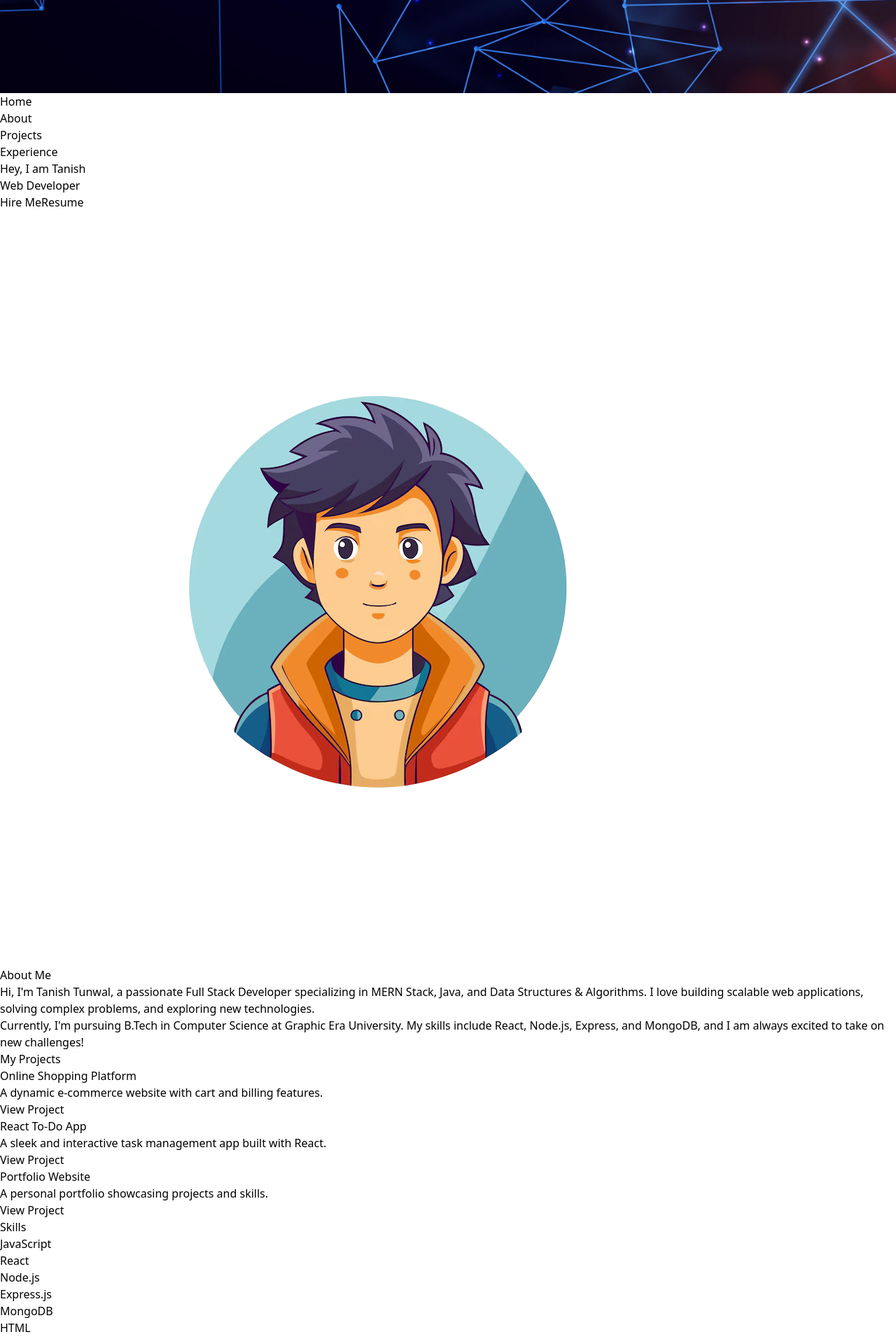
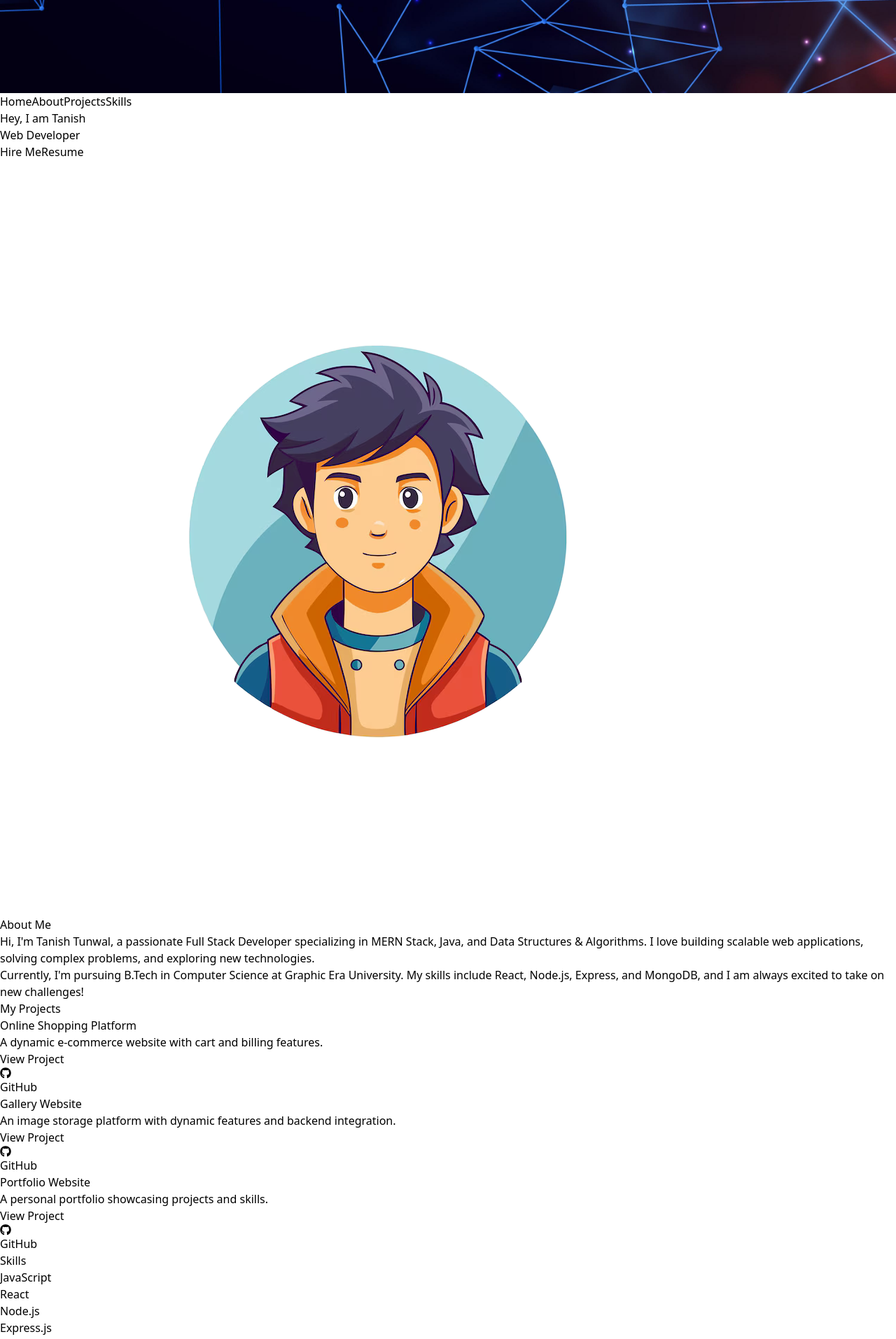
Before and after one commit to TanishTunwal/MyPortfolio, a React (Vite) app: page / in a window 1280 px wide. Shown: the part 720-2633 px from the top of the page at 70% size. Built offline with nearby package versions, Linux system fonts and the light colour scheme.

Commit message:
made some components changes

```diff
--- a/package.json
+++ b/package.json
@@ -16,6 +16,7 @@
     "framer-motion": "^12.4.2",
     "react": "^18.3.1",
     "react-dom": "^18.3.1",
+    "react-icons": "^5.4.0",
     "react-router-dom": "^6.28.1",
     "react-scroll": "^1.9.2"
   },
--- a/src/App.jsx
+++ b/src/App.jsx
@@ -11,7 +11,7 @@ function App() {
   return (
     <div>
       <BackgroundImagePage>
-        <Header /> {/* ✅ Use Header without passing navigate */}
+        <Header />
         <div className="snap-y snap-mandatory h-screen overflow-y-scroll scroll-smooth">
           <section id="home" className="snap-start h-screen flex justify-center items-center">
             <Home />
@@ -20,9 +20,9 @@ function App() {
             <About />
           </section>
           <section id="projects" className="snap-start h-screen flex justify-center items-center">
-            <Projects />
+          <Projects />
           </section>
-          <section id="experience" className="snap-start h-screen flex justify-center items-center">
+          <section id="skills" className="snap-start h-screen flex justify-center items-center">
             <Skills />
           </section>
         </div>
--- a/src/assets/About.jsx
+++ b/src/assets/About.jsx
@@ -1,33 +1,30 @@
-import React from "react";
-import { motion } from "framer-motion";
-import "../index.css"; // Ensure CSS is imported
+import React, { useRef } from "react";
+import { motion, useInView } from "framer-motion";
+import "../index.css";
 
 const About = () => {
+  const ref = useRef(null);
+  const isInView = useInView(ref, { once: true, margin: "-100px" }); // Triggers when the section is visible
+  //make sure you use this in every while using framer-motion
+
   return (
-    <section className="flex flex-col items-center justify-center min-h-screen text-white px-6 py-10 mt-20 w-full overflow-hidden relative">
-      {/* Animated Background */}
-      <motion.div
-        className="absolute inset-0 opacity-30"
-        initial={{ opacity: 0 }}
-        animate={{ opacity: 1 }}
-        transition={{ duration: 2 }}
-      ></motion.div>
-
-      {/* Heading Section */}
+    <motion.section
+      ref={ref}
+      className="flex flex-col items-center justify-center min-h-screen text-white px-6 py-10 mt-20 w-full overflow-hidden relative"
+    >
       <motion.h2
         className="text-3xl md:text-5xl font-extrabold text-transparent bg-clip-text bg-gradient-to-r from-teal-400 to-blue-500 mb-4"
         initial={{ opacity: 0, y: -30 }}
-        animate={{ opacity: 1, y: 0 }}
+        animate={isInView ? { opacity: 1, y: 0 } : {}}
         transition={{ duration: 1 }}
       >
         About Me
       </motion.h2>
 
-      {/* Description */}
       <motion.p
         className="text-base md:text-lg text-gray-300 leading-relaxed max-w-3xl mx-auto text-center"
         initial={{ opacity: 0, y: 20 }}
-        animate={{ opacity: 1, y: 0 }}
+        animate={isInView ? { opacity: 1, y: 0 } : {}}
         transition={{ duration: 1.2, delay: 0.3 }}
       >
         Hi, I'm{" "}
@@ -57,7 +54,7 @@ const About = () => {
       <motion.p
         className="mt-4 text-base md:text-lg text-gray-300 max-w-3xl mx-auto text-center"
         initial={{ opacity: 0, y: 20 }}
-        animate={{ opacity: 1, y: 0 }}
+        animate={isInView ? { opacity: 1, y: 0 } : {}}
         transition={{ duration: 1.5, delay: 0.5 }}
       >
         Currently, I'm pursuing{" "}
@@ -83,7 +80,7 @@ const About = () => {
         </motion.span>
         , and I am always excited to take on new challenges!
       </motion.p>
-    </section>
+    </motion.section>
   );
 };
 
--- a/src/assets/Footer.jsx
+++ b/src/assets/Footer.jsx
@@ -4,7 +4,7 @@ function Footer() {
       <footer className="absolute bottom-0 w-full text-white text-center p-4 ">
         <div className="fixed bottom-10 left-1/2 transform -translate-x-1/2 flex space-x-6 bg-voilet-800 p-4 rounded-full shadow-lg">
 
-          <a to="#" className=" group w-12 h-12 bg-gray-700 rounded-full flex items-center justify-center hover:scale-125 transition-transform duration-300">
+          <a to="https://github.com/TanishTunwal" className=" group w-12 h-12 bg-gray-700 rounded-full flex items-center justify-center hover:scale-125 transition-transform duration-300">
             <svg
               className="w-4 h-4"
               aria-hidden="true"
--- a/src/assets/Header.jsx
+++ b/src/assets/Header.jsx
@@ -1,33 +1,14 @@
-import React from "react";
-import { Link } from "react-scroll";
+import React from 'react';
 
 function Header() {
   return (
     <header className="text-white flex justify-center align-top shadow-lg sticky top-0 z-50">
-      <div className="font-bold col-span-1 flex items-center justify-center">
-        <ul className="flex space-x-12 p-4">
-          <li className="relative group">
-            <Link to="home" smooth={true} duration={500} offset={-80} className="cursor-pointer">
-              Home
-            </Link>
-          </li>
-          <li className="relative group">
-            <Link to="about" smooth={true} duration={500} offset={-80} className="cursor-pointer">
-              About
-            </Link>
-          </li>
-          <li className="relative group">
-            <Link to="projects" smooth={true} duration={500} offset={-80} className="cursor-pointer">
-              Projects
-            </Link>
-          </li>
-          <li className="relative group">
-            <Link to="experience" smooth={true} duration={500} offset={-80} className="cursor-pointer">
-              Experience
-            </Link>
-          </li>
-        </ul>
-      </div>
+      <nav className="font-bold col-span-1 flex items-center justify-center space-x-12 p-4">
+        <a href="#home" className="hover:text-gray-400">Home</a>
+        <a href="#about" className="hover:text-gray-400">About</a>
+        <a href="#projects" className="hover:text-gray-400">Projects</a>
+        <a href="#skills" className="hover:text-gray-400">Skills</a>
+      </nav>
     </header>
   );
 }
--- a/src/assets/Home.jsx
+++ b/src/assets/Home.jsx
@@ -4,7 +4,6 @@ import profile from "../Images/Profile.png";
 function Home() {
   return (
     <div className="h-screen text-white flex flex-col md:flex-row items-center justify-center gap-12 px-6">
-      {/* Text Section */}
       <motion.div
         className="text-center md:text-left"
         initial={{ opacity: 0, x: -50 }}
@@ -23,7 +22,7 @@ function Home() {
           transition={{ delay: 0.5, duration: 1 }}
         >
           {[
-            { label: "Hire Me", action: "#" },
+            { label: "Hire Me", action: "https://in.linkedin.com/in/tanish-tunwal-165b21287" },
             { label: "Resume", action: "#" },
           ].map(({ label, action }) => (
             <motion.a
@@ -46,8 +45,7 @@ function Home() {
         alt="Tanish Tunwal - Web Developer"
         initial={{ opacity: 0, scale: 0.8 }}
         animate={{ opacity: 1, scale: 1 }}
-        transition={{ duration: 3, ease: "anticipate" }}
-        whileHover={{ scale: 1.05, rotate: 2 }}
+        transition={{ duration: 3 }}
       />
     </div>
   );
--- a/src/assets/Projects.jsx
+++ b/src/assets/Projects.jsx
@@ -1,45 +1,96 @@
-import React from "react";
+import React, { useRef } from "react";
+import { motion, useInView } from "framer-motion";
+import { FaGithub } from "react-icons/fa";
 
 function Projects() {
+  const ref = useRef(null);
+  const isInView = useInView(ref, { once: true, margin: "-100px" });
+
   const projectList = [
     {
       title: "Online Shopping Platform",
       description: "A dynamic e-commerce website with cart and billing features.",
-      link: "#",
+      link: "https://inspiring-twilight-d75f33.netlify.app/",
+      github: "https://github.com/TanishTunwal/Mini-projcect/tree/main/Ecommerce",
     },
     {
-      title: "React To-Do App",
-      description: "A sleek and interactive task management app built with React.",
-      link: "#",
+      title: "Gallery Website",
+      description: "An image storage platform with dynamic features and backend integration.",
+      link: "https://myfirstbackendproject-zowd.onrender.com/",
+      github: "https://github.com/TanishTunwal/MyFirstBackendProject",
     },
     {
       title: "Portfolio Website",
       description: "A personal portfolio showcasing projects and skills.",
       link: "#",
+      github: "https://github.com/TanishTunwal/MyPortfolio",
     },
   ];
 
   return (
-    <div className="min-h-screen text-white py-12 px-6">
-      <h2 className="text-4xl font-bold text-center mb-8">My Projects</h2>
-      <div className="grid md:grid-cols-2 lg:grid-cols-3 gap-8 justify-center">
-        {projectList.map(({ title, description, link }, index) => (
-          <div
+    <motion.section
+      ref={ref}
+      id="projects"
+      className="min-h-screen text-white py-16 px-6 flex flex-col items-center"
+    >
+      <motion.h2
+        initial={{ opacity: 0, y: -50 }}
+        animate={isInView ? { opacity: 1, y: 0 } : {}}
+        transition={{ duration: 1 }}
+        className="text-4xl md:text-5xl font-extrabold bg-gradient-to-r from-teal-400 to-blue-500 text-transparent bg-clip-text mb-12"
+      >
+        My Projects
+      </motion.h2>
+
+      <motion.div
+        className="grid md:grid-cols-2 lg:grid-cols-3 gap-8 justify-center w-full max-w-6xl"
+        initial="hidden"
+        animate={isInView ? "visible" : "hidden"}
+        variants={{
+          hidden: { opacity: 0 },
+          visible: {
+            opacity: 1,
+            transition: { staggerChildren: 0.15 },
+          },
+        }}
+      >
+        {projectList.map(({ title, description, link, github }, index) => (
+          <motion.div
             key={index}
-            className="bg-gray-800 p-6 rounded-lg shadow-lg hover:shadow-2xl transition transform hover:scale-105"
+            className="relative bg-white bg-opacity-10 backdrop-blur-md p-6 rounded-xl shadow-lg text-center hover:shadow-2xl transition transform hover:scale-105"
+            variants={{
+              hidden: { opacity: 0, y: 30 },
+              visible: { opacity: 1, y: 0 },
+            }}
           >
-            <h3 className="text-2xl font-semibold">{title}</h3>
-            <p className="mt-2 text-gray-300">{description}</p>
+            <div className="absolute inset-0 border-2 border-transparent rounded-xl bg-gradient-to-r from-teal-400 to-blue-500 opacity-0 transition-opacity duration-300"></div>
+            <h3 className="text-2xl font-semibold text-white relative z-10">{title}</h3>
+            <p className="mt-2 text-gray-300 relative z-10">{description}</p>
+            <div className="mt-4 flex justify-center gap-4 relative z-10">
+              {link && (
                 <a
                   href={link}
-              className="mt-4 inline-block bg-gradient-to-r from-blue-500 to-teal-500 text-white font-semibold py-2 px-4 rounded-lg shadow-md hover:from-blue-600 hover:to-teal-600 transition duration-300 ease-in-out"
+                  className="bg-gradient-to-r from-blue-500 to-teal-500 text-white font-semibold py-2 px-4 rounded-lg shadow-md hover:from-blue-600 hover:to-teal-600 transition duration-300 ease-in-out"
+                  target="_blank"
+                  rel="noopener noreferrer"
                 >
                   View Project
                 </a>
+              )}
+              <a
+                href={github}
+                className="flex items-center gap-2 bg-gray-800 text-white py-2 px-4 rounded-lg shadow-md hover:bg-gray-700 transition duration-300 ease-in-out"
+                target="_blank"
+                rel="noopener noreferrer"
+              >
+                <FaGithub className="text-xl" />
+                GitHub
+              </a>
             </div>
-        ))}
-      </div>
-    </div>
+          </motion.div>
+        ))    }
+      </motion.div>
+    </motion.section>
   );
 }
 
--- a/src/assets/Skills.jsx
+++ b/src/assets/Skills.jsx
@@ -1,5 +1,5 @@
-import React from "react";
-import { motion } from "framer-motion";
+import React, { useRef } from "react";
+import { motion, useInView } from "framer-motion";
 
 const skills = [
   "JavaScript", "React", "Node.js", "Express.js",
@@ -8,43 +8,56 @@ const skills = [
 ];
 
 const Skills = () => {
+  const ref = useRef(null);
+  const isInView = useInView(ref, { once: true, margin: "-100px" });
+
   return (
-    <section id="skills" className="text-white min-h-screen flex flex-col justify-center items-center">
+    <motion.section
+      ref={ref}
+      id="skills"
+      className="text-white min-h-screen flex flex-col justify-center items-center px-6 py-20"
+    >
       <motion.h1
         initial={{ opacity: 0, y: -50 }}
-        animate={{ opacity: 1, y: 0 }}
+        animate={isInView ? { opacity: 1, y: 0 } : {}}
         transition={{ duration: 1 }}
-        className="text-4xl font-bold mb-8"
+        className="text-4xl md:text-5xl font-extrabold bg-gradient-to-r from-teal-400 to-blue-500 text-transparent bg-clip-text mb-12"
       >
         Skills
       </motion.h1>
+
       <motion.div
         className="grid grid-cols-2 md:grid-cols-3 lg:grid-cols-4 gap-6"
         initial="hidden"
-        animate="visible"
+        animate={isInView ? "visible" : "hidden"}
         variants={{
           hidden: { opacity: 0 },
           visible: {
             opacity: 1,
-            transition: { staggerChildren: 0.2 },
+            transition: { staggerChildren: 0.15 },
           },
         }}
       >
         {skills.map((skill, index) => (
           <motion.div
             key={index}
-            className="bg-white bg-opacity-10 backdrop-blur-lg p-4 rounded-xl shadow-md text-center text-lg font-semibold cursor-pointer transition-all hover:scale-110 hover:shadow-lg"
+            className="relative bg-white bg-opacity-10 backdrop-blur-md p-5 rounded-xl shadow-lg text-center text-lg font-semibold cursor-pointer transition-all hover:scale-110 hover:shadow-xl"
             variants={{
               hidden: { opacity: 0, y: 30 },
               visible: { opacity: 1, y: 0 },
             }}
-            whileHover={{ scale: 1.15 }}
+            whileHover={{
+              scale: 1.2,
+              backgroundColor: "rgba(255, 255, 255, 0.15)",
+              boxShadow: "0px 0px 20px rgba(255, 255, 255, 0.2)",
+            }}
           >
-            {skill}
+            <div className="absolute inset-0 border-2 border-transparent rounded-xl bg-gradient-to-r from-teal-400 to-blue-500 opacity-0 transition-opacity duration-300 hover:opacity-100"></div>
+            <span className="relative z-10">{skill}</span>
           </motion.div>
         ))}
       </motion.div>
-    </section>
+    </motion.section>
   );
 };
 
```
Also changed, not shown: 1 other file (tests, documents, lock files or other folders). Lines whose indentation alone changed are shown as unchanged.
